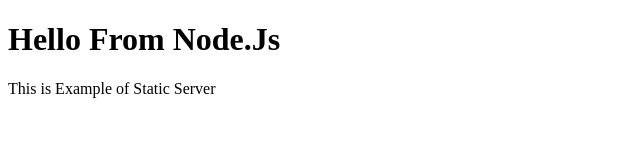
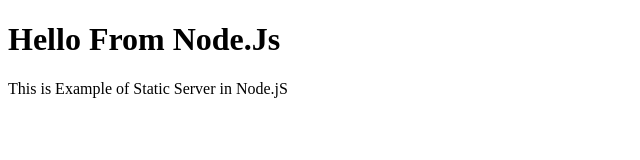
Before and after one commit to VishwaModi03/32_VishwaModi_304_A1, a website: page q_2_staticServer/files/index.html in a window 1280 px wide. Shown: the full height of the page, 0-640 px from the left. Drawn offline with Linux system fonts and the light colour scheme.

Commit message:
update 2nd problem

```diff
--- a/q_2_staticServer/files/index.html
+++ b/q_2_staticServer/files/index.html
@@ -7,6 +7,6 @@
 </head>
 <body>
     <h1>Hello From Node.Js</h1>
-    <p>This is Example of Static Server</p>
+    <p>This is Example of Static Server in Node.jS</p>
 </body>
 </html>
```
